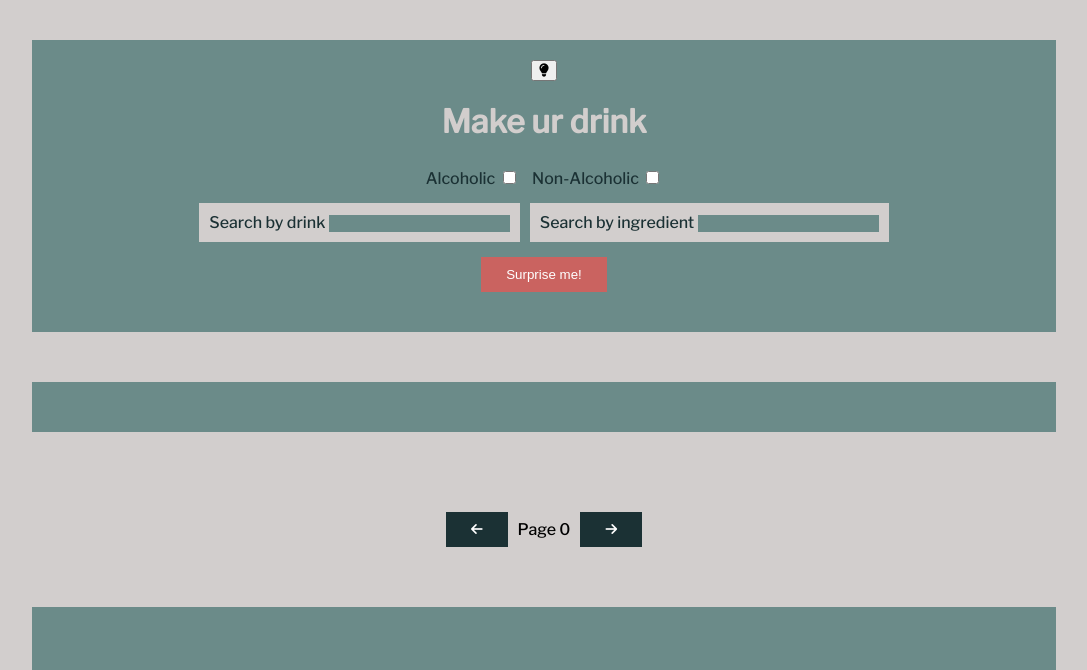
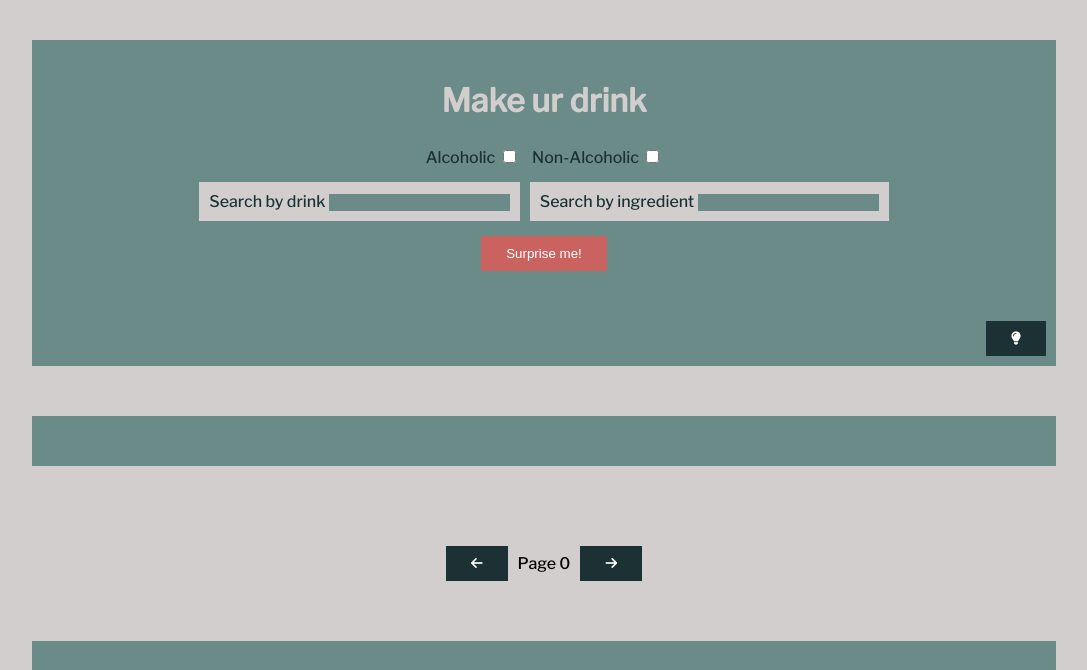
Before and after one commit to barbarakrzisnik/Modulo6-BuscadordeTragos, a website: page index.html in a window 1280 px wide. Shown: the top 670 px of the page, without its empty margins (96-1183 px from the left). Drawn offline with nearby package versions, Linux system fonts and the light colour scheme; no server answers.

Commit message:
estilado boton dark mode

```diff
--- a/_general.scss
+++ b/_general.scss
@@ -5,7 +5,7 @@ header {
     margin: 0%;
     margin-top: 40px;
     width: 80%;
-    @include centrado($direction: column)
+    @include centrado($direction: column);
 }
 
 body{
--- a/_nav_bar.scss
+++ b/_nav_bar.scss
@@ -34,10 +34,26 @@ nav {
 
     #boton-trago-aleatorio {
         @include boton($color: $color-acento);
-        margin-bottom: 40px;
+        margin: 0px;
     }
+
     #volver-de-busqueda {
         display: none;
         @include boton($color: $color-secundario)
     }
+
+    .contenedor-dark-mode{
+        width: 100%;
+        margin: 0;
+        display: flex;
+        justify-content: flex-end;
+        button {
+            @include boton($color: $color-secundario);
+            margin: 10px;
+        }
 }
+}
+
+.boton-light-mode {
+    @include boton($color: $color-acento);
+}
--- a/index.html
+++ b/index.html
@@ -12,9 +12,6 @@
     <title>Make ur drink</title>
 </head>
 <header>
-    <div>
-        <button><i class="fas fa-lightbulb"></i></button>
-    </div>
     <h1 class="boton-home">Make ur drink</h1>
 </header>
 <nav>
@@ -47,8 +44,8 @@
     <div>
         <button id="boton-trago-aleatorio">Surprise me!</button>
     </div>
-    <div>
-        <button id="volver-de-busqueda">Go back</button>
+    <div class="contenedor-dark-mode">
+        <button><i class="fas fa-lightbulb"></i></button>
     </div>
 </nav>
 <main>
--- a/index.js
+++ b/index.js
@@ -12,7 +12,6 @@ const contenedorBotonesPaginado = document.querySelector(".contenedor-botones-pa
 const inputBusquedaNombre = document.querySelector("#input-busqueda-nombre")
 const inputBusquedaIngrediente = document.querySelector("#input-busqueda-ingrediente")
 const botonTragoAleatorio = document.querySelector("#boton-trago-aleatorio")
-const botonVolverDeBusqueda = document.querySelector("#volver-de-busqueda")
 
 const checkboxAlcohol = document.querySelector("#checkbox-alcohol")
 const checkboxNoAlcohol = document.querySelector("#checkbox-no-alcohol")
```
Also changed, not shown: style.css, 1 other file.
